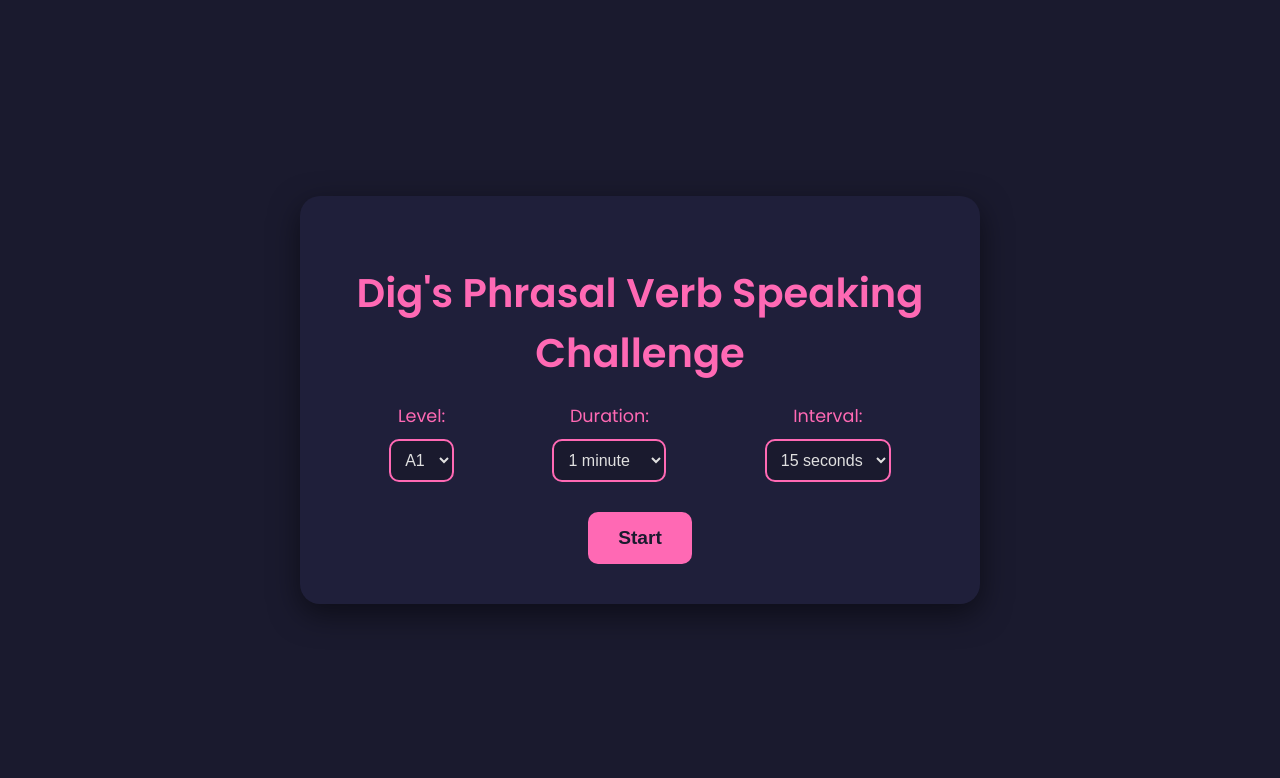
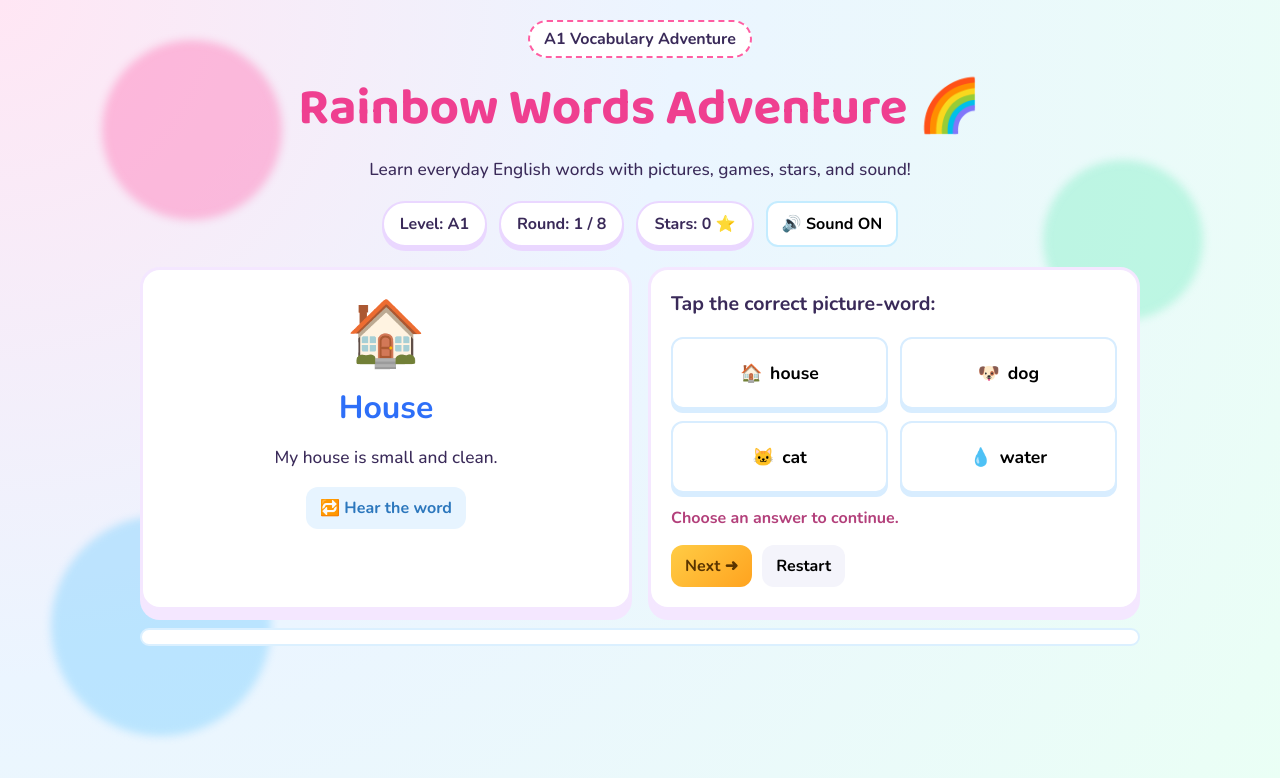
Before and after one commit to C0XTA11/English, a plain HTML site: page index.html in a window 1280 px wide. Drawn offline with nearby package versions, Linux system fonts and the light colour scheme.

Commit message:
Build colorful interactive A1 vocabulary adventure app

```diff
--- a/index.html
+++ b/index.html
@@ -1,62 +1,66 @@
 <!DOCTYPE html>
 <html lang="en">
 <head>
-    <meta charset="UTF-8">
-    <meta name="viewport" content="width=device-width, initial-scale=1.0">
-    <title>Dig's Phrasal Verb Speaking Challenge</title>
-    <link rel="stylesheet" href="style.css">
+  <meta charset="UTF-8" />
+  <meta name="viewport" content="width=device-width, initial-scale=1.0" />
+  <title>Rainbow Words Adventure • A1 ESL</title>
+  <link rel="stylesheet" href="style.css" />
 </head>
 <body>
-    <div class="container">
-        <header>
-            <h1>Dig's Phrasal Verb Speaking Challenge</h1>
+  <div class="background-blobs" aria-hidden="true">
+    <span class="blob blob-1"></span>
+    <span class="blob blob-2"></span>
+    <span class="blob blob-3"></span>
+  </div>
+
+  <main class="app">
+    <header class="hero">
+      <p class="badge">A1 Vocabulary Adventure</p>
+      <h1>Rainbow Words Adventure 🌈</h1>
+      <p class="subtitle">
+        Learn everyday English words with pictures, games, stars, and sound!
+      </p>
     </header>
-        <main>
-            <div class="settings">
-                <div class="setting">
-                    <label for="level">Level:</label>
-                    <select id="level">
-                        <option value="A1">A1</option>
-                        <option value="A2">A2</option>
-                        <option value="B1">B1</option>
-                        <option value="B2">B2</option>
-                        <option value="C1">C1</option>
-                        <option value="C2">C2</option>
-                    </select>
+
+    <section class="dashboard" aria-live="polite">
+      <div class="pill">Level: <strong>A1</strong></div>
+      <div class="pill">Round: <strong id="round">1</strong> / <span id="total-rounds">8</span></div>
+      <div class="pill">Stars: <strong id="stars">0</strong> ⭐</div>
+      <button id="sound-toggle" class="icon-btn" type="button" aria-pressed="true">🔊 Sound ON</button>
+    </section>
+
+    <section class="scene">
+      <div class="word-card">
+        <div class="emoji" id="emoji" aria-hidden="true">🍎</div>
+        <h2 id="word">apple</h2>
+        <p id="sentence">I eat an apple every day.</p>
+        <button id="speak-btn" class="secondary" type="button">🔁 Hear the word</button>
       </div>
-                <div class="setting">
-                    <label for="duration">Duration:</label>
-                    <select id="duration">
-                        <option value="60">1 minute</option>
-                        <option value="120">2 minutes</option>
-                    </select>
-                </div>
-                <div class="setting">
-                    <label for="interval">Interval:</label>
-                    <select id="interval">
-                        <option value="15">15 seconds</option>
-                        <option value="20">20 seconds</option>
-                        <option value="25">25 seconds</option>
-                    </select>
+
+      <div class="challenge-card">
+        <h3 id="prompt">Tap the correct picture-word:</h3>
+        <div id="options" class="options" role="group" aria-label="Answer choices"></div>
+        <p id="feedback" class="feedback">Choose an answer to continue.</p>
+        <div class="controls">
+          <button id="next-btn" type="button" disabled>Next ➜</button>
+          <button id="restart-btn" class="ghost" type="button">Restart</button>
         </div>
       </div>
-            <button id="start-btn">Start</button>
-            <div class="challenge" style="display: none;">
-                <div class="timers">
-                    <div id="total-time">00:00</div>
-                    <div class="progress-bar-container">
-                        <div id="progress-bar"></div>
+    </section>
+
+    <section class="progress-wrap" aria-label="Progress">
+      <div id="progress-track">
+        <div id="progress-fill"></div>
       </div>
-                </div>
-                <div class="phrasal-verb"></div>
-                <div class="synonyms">
-                    <div class="synonym"></div>
-                    <div class="synonym"></div>
-                    <div class="synonym"></div>
-                </div>
-            </div>
+    </section>
+
+    <section id="summary" class="summary hidden" aria-live="polite">
+      <h3>Great job! 🎉</h3>
+      <p id="summary-text"></p>
+      <button id="play-again" type="button">Play Again</button>
+    </section>
   </main>
-    </div>
+
   <script src="script.js"></script>
 </body>
 </html>
--- a/script.js
+++ b/script.js
@@ -1,155 +1,164 @@
-document.addEventListener('DOMContentLoaded', () => {
-    const phrasalVerbs = {
-        A1: [
-            { verb: 'come in', synonyms: ['enter', 'arrive', 'join'] },
-            { verb: 'get up', synonyms: ['rise', 'stand', 'awaken'] },
-            { verb: 'go away', synonyms: ['leave', 'depart', 'disappear'] },
-            { verb: 'sit down', synonyms: ['take a seat', 'be seated', 'rest'] },
-            { verb: 'stand up', synonyms: ['rise', 'get to your feet', 'be upright'] },
-        ],
-        A2: [
-            { verb: 'look for', synonyms: ['search', 'seek', 'hunt'] },
-            { verb: 'take off', synonyms: ['remove', 'depart', 'fly'] },
-            { verb: 'turn on', synonyms: ['activate', 'start', 'initiate'] },
-            { verb: 'fill in', synonyms: ['complete', 'provide information', 'substitute'] },
-            { verb: 'get on', synonyms: ['board', 'enter', 'mount'] },
-        ],
-        B1: [
-            { verb: 'break down', synonyms: ['fail', 'collapse', 'stop working'] },
-            { verb: 'give up', synonyms: ['quit', 'surrender', 'abandon'] },
-            { verb: 'find out', synonyms: ['discover', 'learn', 'ascertain'] },
-            { verb: 'look forward to', synonyms: ['anticipate', 'await eagerly', 'be excited about'] },
-            { verb: 'put off', synonyms: ['postpone', 'delay', 'reschedule'] },
-        ],
-        B2: [
-            { verb: 'carry on', synonyms: ['continue', 'proceed', 'persist'] },
-            { verb: 'look after', synonyms: ['care for', 'tend to', 'protect'] },
-            { verb: 'run out of', synonyms: ['exhaust', 'deplete', 'use up'] },
-            { verb: 'bring up', synonyms: ['raise a child', 'mention', 'introduce a topic'] },
-            { verb: 'show off', synonyms: ['boast', 'brag', 'display proudly'] },
-        ],
-        C1: [
-            { verb: 'come up with', synonyms: ['devise', 'invent', 'propose'] },
-            { verb: 'get away with', synonyms: ['escape blame', 'avoid punishment', 'succeed dishonestly'] },
-            { verb: 'put up with', synonyms: ['tolerate', 'endure', 'bear'] },
-            { verb: 'catch up on', synonyms: ['do something that you did not have time for earlier', 'get up to date with', 'make up for lost time'] },
-            { verb: 'drop out of', synonyms: ['abandon', 'quit', 'leave'] },
-        ],
-        C2: [
-            { verb: 'cut down on', synonyms: ['reduce', 'lessen', 'decrease'] },
-            { verb: 'look down on', synonyms: ['despise', 'scorn', 'disdain'] },
-            { verb: 'settle for', synonyms: ['accept reluctantly', 'compromise on', 'be satisfied with less'] },
-            { verb: 'get round to', synonyms: ['find time to do', 'finally manage to do', 'get to'] },
-            { verb: 'live up to', synonyms: ['fulfill expectations', 'meet standards', 'satisfy'] },
-        ],
-    };
+const vocabulary = [
+  { word: 'apple', emoji: '🍎', sentence: 'I eat an apple every day.' },
+  { word: 'book', emoji: '📘', sentence: 'This is my English book.' },
+  { word: 'cat', emoji: '🐱', sentence: 'The cat is under the chair.' },
+  { word: 'dog', emoji: '🐶', sentence: 'My dog is very friendly.' },
+  { word: 'house', emoji: '🏠', sentence: 'My house is small and clean.' },
+  { word: 'water', emoji: '💧', sentence: 'Please drink water.' },
+  { word: 'sun', emoji: '☀️', sentence: 'The sun is bright today.' },
+  { word: 'banana', emoji: '🍌', sentence: 'I like a yellow banana.' }
+];
 
-    const colors = [
-        { primary: '#ff69b4', secondary: '#17e9e1' },
-        { primary: '#7fffd4', secondary: '#ff6347' },
-        { primary: '#f0e68c', secondary: '#9370db' },
-        { primary: '#00fa9a', secondary: '#ff00ff' },
-        { primary: '#ffa500', secondary: '#4169e1' },
-        { primary: '#ff4757', secondary: '#2ed573' },
-        { primary: '#5352ed', secondary: '#ffb142' }
-    ];
+const roundEl = document.getElementById('round');
+const totalRoundsEl = document.getElementById('total-rounds');
+const starsEl = document.getElementById('stars');
+const emojiEl = document.getElementById('emoji');
+const wordEl = document.getElementById('word');
+const sentenceEl = document.getElementById('sentence');
+const optionsEl = document.getElementById('options');
+const feedbackEl = document.getElementById('feedback');
+const progressFillEl = document.getElementById('progress-fill');
+const nextBtn = document.getElementById('next-btn');
+const restartBtn = document.getElementById('restart-btn');
+const playAgainBtn = document.getElementById('play-again');
+const summaryEl = document.getElementById('summary');
+const summaryTextEl = document.getElementById('summary-text');
+const speakBtn = document.getElementById('speak-btn');
+const soundToggleBtn = document.getElementById('sound-toggle');
 
-    const levelSelect = document.getElementById('level');
-    const durationSelect = document.getElementById('duration');
-    const intervalSelect = document.getElementById('interval');
-    const startBtn = document.getElementById('start-btn');
-    const settingsDiv = document.querySelector('.settings');
-    const challengeDiv = document.querySelector('.challenge');
-    const phrasalVerbEl = document.querySelector('.phrasal-verb');
-    const synonymEls = document.querySelectorAll('.synonym');
-    const totalTimeEl = document.getElementById('total-time');
-    const progressBarEl = document.getElementById('progress-bar');
-    const progressBarContainer = document.querySelector('.progress-bar-container');
+const totalRounds = vocabulary.length;
+let round = 0;
+let stars = 0;
+let canAnswer = true;
+let soundOn = true;
+let current = null;
+let deck = [];
 
-    let gameInterval;
-    let gameTimeout;
-    let totalTimeInterval;
-    let progressBarInterval;
+totalRoundsEl.textContent = totalRounds;
 
-    startBtn.addEventListener('click', startGame);
+function shuffle(arr) {
+  return [...arr].sort(() => Math.random() - 0.5);
+}
 
-    function startGame() {
-        const level = levelSelect.value;
-        const duration = parseInt(durationSelect.value, 10) * 1000;
-        const interval = parseInt(intervalSelect.value, 10) * 1000;
+function speak(text) {
+  if (!soundOn || !('speechSynthesis' in window)) return;
+  const utterance = new SpeechSynthesisUtterance(text);
+  utterance.rate = 0.9;
+  utterance.pitch = 1.1;
+  speechSynthesis.cancel();
+  speechSynthesis.speak(utterance);
+}
 
-        settingsDiv.style.display = 'none';
-        startBtn.style.display = 'none';
-        challengeDiv.style.display = 'block';
+function buildOptions(correctWord) {
+  const distractors = shuffle(vocabulary.filter((item) => item.word !== correctWord.word)).slice(0, 3);
+  return shuffle([correctWord, ...distractors]);
+}
 
-        let totalSeconds = 0;
-        totalTimeEl.textContent = '00:00';
-        totalTimeInterval = setInterval(() => {
-            totalSeconds++;
-            const minutes = Math.floor(totalSeconds / 60).toString().padStart(2, '0');
-            const seconds = (totalSeconds % 60).toString().padStart(2, '0');
-            totalTimeEl.textContent = `${minutes}:${seconds}`;
-        }, 1000);
+function setFeedback(message, good = false) {
+  feedbackEl.textContent = message;
+  feedbackEl.style.color = good ? '#179763' : '#b3407b';
+}
 
-        const availableVerbs = [...phrasalVerbs[level]];
+function updateProgress() {
+  roundEl.textContent = Math.min(round + 1, totalRounds);
+  starsEl.textContent = stars;
+  progressFillEl.style.width = `${(round / totalRounds) * 100}%`;
+}
 
-        function displayNewChallenge() {
-            clearInterval(progressBarInterval);
-            let progress = 100;
-            const startTime = Date.now();
+function renderRound() {
+  if (round >= totalRounds) {
+    showSummary();
+    return;
+  }
 
-            progressBarInterval = setInterval(() => {
-                const elapsedTime = Date.now() - startTime;
-                progress = 100 - (elapsedTime / interval) * 100;
-                progressBarEl.style.width = `${Math.max(0, progress)}%`;
-            }, 50);
+  current = deck[round];
+  canAnswer = true;
+  nextBtn.disabled = true;
+  setFeedback('Choose an answer to continue.');
 
-            if (availableVerbs.length === 0) {
-                availableVerbs.push(...phrasalVerbs[level]);
-            }
+  emojiEl.textContent = current.emoji;
+  wordEl.textContent = current.word;
+  sentenceEl.textContent = current.sentence;
 
-            const verbIndex = Math.floor(Math.random() * availableVerbs.length);
-            const currentVerb = availableVerbs.splice(verbIndex, 1)[0];
-            phrasalVerbEl.textContent = currentVerb.verb;
+  optionsEl.innerHTML = '';
+  const options = buildOptions(current);
 
-            const randomColor = colors[Math.floor(Math.random() * colors.length)];
-            phrasalVerbEl.style.color = randomColor.primary;
-            progressBarEl.style.backgroundColor = randomColor.secondary;
-            progressBarContainer.style.borderColor = randomColor.secondary;
+  options.forEach((item) => {
+    const button = document.createElement('button');
+    button.type = 'button';
+    button.className = 'option';
+    button.innerHTML = `<span>${item.emoji}</span> <span>${item.word}</span>`;
 
-            const allSynonyms = [].concat(...Object.values(phrasalVerbs).flat().map(v => v.synonyms));
-            const correctSynonym = currentVerb.synonyms[Math.floor(Math.random() * currentVerb.synonyms.length)];
+    button.addEventListener('click', () => {
+      if (!canAnswer) return;
+      canAnswer = false;
 
-            let incorrect1, incorrect2;
-            do {
-                incorrect1 = allSynonyms[Math.floor(Math.random() * allSynonyms.length)];
-            } while (currentVerb.synonyms.includes(incorrect1));
-            do {
-                incorrect2 = allSynonyms[Math.floor(Math.random() * allSynonyms.length)];
-            } while (currentVerb.synonyms.includes(incorrect2) || incorrect2 === incorrect1);
+      const isCorrect = item.word === current.word;
+      if (isCorrect) {
+        stars += 1;
+        button.classList.add('correct');
+        setFeedback(`Fantastic! "${current.word}" is correct! ⭐`, true);
+        speak(`Great! ${current.word}`);
+      } else {
+        button.classList.add('wrong');
+        setFeedback(`Nice try! The right answer is "${current.word}".`, false);
+        speak(`Try again next round. ${current.word}`);
 
-            const options = [correctSynonym, incorrect1, incorrect2].sort(() => Math.random() - 0.5);
+        [...optionsEl.children].forEach((child) => {
+          if (child.textContent.includes(current.word)) {
+            child.classList.add('correct');
+          }
+        });
+      }
 
-            synonymEls.forEach((el, index) => {
-                el.textContent = options[index];
-                el.style.borderColor = randomColor.secondary;
-            });
-        }
+      starsEl.textContent = stars;
+      nextBtn.disabled = false;
+    });
 
-        displayNewChallenge();
-        gameInterval = setInterval(displayNewChallenge, interval);
-        gameTimeout = setTimeout(endGame, duration);
-    }
+    optionsEl.appendChild(button);
+  });
 
-    function endGame() {
-        clearInterval(gameInterval);
-        clearTimeout(gameTimeout);
-        clearInterval(totalTimeInterval);
-        clearInterval(progressBarInterval);
+  updateProgress();
+  speak(current.word);
+}
 
-        challengeDiv.style.display = 'none';
-        settingsDiv.style.display = 'flex';
-        startBtn.style.display = 'block';
-        startBtn.textContent = 'Play Again?';
-    }
+function showSummary() {
+  progressFillEl.style.width = '100%';
+  summaryEl.classList.remove('hidden');
+  summaryTextEl.textContent = `You got ${stars} out of ${totalRounds} stars. Keep practicing and you will become a word champion!`;
+  nextBtn.disabled = true;
+}
+
+function resetGame() {
+  round = 0;
+  stars = 0;
+  deck = shuffle(vocabulary);
+  summaryEl.classList.add('hidden');
+  updateProgress();
+  renderRound();
+}
+
+nextBtn.addEventListener('click', () => {
+  round += 1;
+  renderRound();
 });
+
+restartBtn.addEventListener('click', resetGame);
+playAgainBtn.addEventListener('click', resetGame);
+
+speakBtn.addEventListener('click', () => {
+  if (current) {
+    speak(current.word);
+  }
+});
+
+soundToggleBtn.addEventListener('click', () => {
+  soundOn = !soundOn;
+  soundToggleBtn.textContent = soundOn ? '🔊 Sound ON' : '🔈 Sound OFF';
+  soundToggleBtn.setAttribute('aria-pressed', String(soundOn));
+  if (!soundOn && 'speechSynthesis' in window) {
+    speechSynthesis.cancel();
+  }
+});
+
+resetGame();
--- a/style.css
+++ b/style.css
@@ -1,130 +1,267 @@
-@import url('https://fonts.googleapis.com/css2?family=Poppins:wght@400;600&display=swap');
+@import url('https://fonts.googleapis.com/css2?family=Baloo+2:wght@500;700;800&family=Nunito:wght@500;700&display=swap');
+
+:root {
+  --bg: #fff4fb;
+  --card: #ffffff;
+  --ink: #3a2a59;
+  --pink: #ff5da2;
+  --blue: #32b3ff;
+  --yellow: #ffcc45;
+  --green: #1dc98f;
+}
+
+* {
+  box-sizing: border-box;
+}
 
 body {
-    font-family: 'Poppins', sans-serif;
-    background-color: #1a1a2e;
-    color: #e0e0e0;
-    display: flex;
-    justify-content: center;
-    align-items: center;
-    height: 100vh;
-    margin: 0;
+  margin: 0;
+  min-height: 100vh;
+  background: radial-gradient(circle at top left, #ffe6f4, #ebf5ff 45%, #eafff5);
+  color: var(--ink);
+  font-family: 'Nunito', sans-serif;
+  padding: 20px;
 }
 
-.container {
-    background-color: #1f1f3a;
-    padding: 40px;
-    border-radius: 20px;
-    box-shadow: 0 10px 30px rgba(0, 0, 0, 0.5);
-    text-align: center;
-    width: 90%;
-    max-width: 600px;
+.background-blobs {
+  position: fixed;
+  inset: 0;
+  pointer-events: none;
+  z-index: -1;
 }
 
-header h1 {
-    color: #ff69b4;
-    font-size: 2.5em;
-    margin-bottom: 20px;
+.blob {
+  position: absolute;
+  border-radius: 50%;
+  filter: blur(4px);
+  opacity: 0.45;
 }
 
-.settings {
-    display: flex;
-    justify-content: space-around;
-    margin-bottom: 30px;
+.blob-1 {
+  width: 180px;
+  height: 180px;
+  background: #ff7ab8;
+  top: 5%;
+  left: 8%;
 }
 
-.setting {
-    display: flex;
-    flex-direction: column;
+.blob-2 {
+  width: 220px;
+  height: 220px;
+  background: #7fd1ff;
+  bottom: 8%;
+  left: 4%;
 }
 
-.setting label {
-    font-size: 1.1em;
-    margin-bottom: 10px;
-    color: #ff69b4;
+.blob-3 {
+  width: 160px;
+  height: 160px;
+  background: #85efc8;
+  top: 20%;
+  right: 6%;
 }
 
-.setting select {
-    padding: 10px;
-    border-radius: 10px;
-    border: 2px solid #ff69b4;
-    background-color: #1a1a2e;
-    color: #e0e0e0;
-    font-size: 1em;
+.app {
+  max-width: 1000px;
+  margin: 0 auto;
 }
 
-#start-btn {
-    background-color: #ff69b4;
-    color: #1a1a2e;
-    border: none;
-    padding: 15px 30px;
-    font-size: 1.2em;
-    font-weight: 600;
-    border-radius: 10px;
-    cursor: pointer;
-    transition: background-color 0.3s ease;
+.hero {
+  text-align: center;
+  margin-bottom: 14px;
 }
 
-#start-btn:hover {
-    background-color: #ff85c1;
+.badge {
+  display: inline-block;
+  background: #fff;
+  border: 2px dashed var(--pink);
+  border-radius: 999px;
+  padding: 6px 14px;
+  margin: 0;
+  font-weight: 700;
 }
 
-.challenge {
-    margin-top: 30px;
+h1 {
+  margin: 10px 0 8px;
+  font-family: 'Baloo 2', cursive;
+  font-size: clamp(2.2rem, 4vw, 3.4rem);
+  color: #ef3f90;
 }
 
-.timers {
-    display: flex;
-    justify-content: space-between;
-    align-items: center;
-    margin-bottom: 20px;
+.subtitle {
+  margin: 0 auto;
+  max-width: 620px;
+  font-size: 1.08rem;
 }
 
-#total-time {
-    font-size: 1.5em;
-    font-weight: 600;
-    color: #ff69b4;
+.dashboard {
+  display: flex;
+  flex-wrap: wrap;
+  justify-content: center;
+  gap: 12px;
+  margin: 20px 0;
 }
 
-.progress-bar-container {
-    width: 70%;
-    height: 20px;
-    background-color: #1a1a2e;
-    border-radius: 10px;
-    border: 2px solid #17e9e1;
+.pill {
+  background: var(--card);
+  border-radius: 999px;
+  padding: 10px 16px;
+  border: 2px solid #ead7ff;
+  box-shadow: 0 4px 0 #ead7ff;
+  font-weight: 700;
 }
 
-#progress-bar {
-    width: 100%;
-    height: 100%;
-    background-color: #17e9e1;
-    border-radius: 8px;
-    transition: width 0.5s linear;
+.icon-btn,
+button {
+  border: none;
+  border-radius: 12px;
+  padding: 10px 14px;
+  font-family: inherit;
+  font-size: 1rem;
+  font-weight: 700;
+  cursor: pointer;
 }
 
-.phrasal-verb {
-    font-size: 2.5em;
-    font-weight: 600;
-    margin-bottom: 20px;
-    transition: color 0.5s ease;
+.icon-btn {
+  background: #fff;
+  border: 2px solid #c4ecff;
 }
 
-.synonyms {
-    display: flex;
-    justify-content: space-around;
+.scene {
+  display: grid;
+  grid-template-columns: 1fr 1fr;
+  gap: 16px;
 }
 
-.synonym {
-    background-color: #1a1a2e;
-    padding: 15px 20px;
-    border-radius: 10px;
-    border: 2px solid #17e9e1;
-    width: 30%;
-    font-size: 1.1em;
-    transition: background-color 0.3s ease, transform 0.3s ease;
+.word-card,
+.challenge-card,
+.summary {
+  background: var(--card);
+  border: 3px solid #f4e7ff;
+  border-radius: 20px;
+  box-shadow: 0 10px 0 #f4e7ff;
+  padding: 20px;
 }
 
-.synonym:hover {
-    background-color: #2a2a4a;
-    transform: translateY(-5px);
+.word-card {
+  text-align: center;
 }
+
+.emoji {
+  font-size: 4rem;
+}
+
+.word-card h2 {
+  margin: 8px 0;
+  font-size: 2rem;
+  color: #2e6ff8;
+  text-transform: capitalize;
+}
+
+.word-card p {
+  font-size: 1.08rem;
+}
+
+.secondary {
+  background: #e7f4ff;
+  color: #2c77bd;
+}
+
+.challenge-card h3 {
+  margin-top: 0;
+  font-size: 1.22rem;
+}
+
+.options {
+  display: grid;
+  grid-template-columns: 1fr 1fr;
+  gap: 12px;
+}
+
+.option {
+  background: #fff;
+  border: 2px solid #d8edff;
+  box-shadow: 0 4px 0 #d8edff;
+  min-height: 72px;
+  display: flex;
+  align-items: center;
+  justify-content: center;
+  gap: 8px;
+  font-size: 1.1rem;
+}
+
+.option:hover {
+  transform: translateY(-2px);
+}
+
+.option.correct {
+  border-color: #7ce7b8;
+  box-shadow: 0 4px 0 #7ce7b8;
+  background: #effff7;
+}
+
+.option.wrong {
+  border-color: #ff9cc8;
+  box-shadow: 0 4px 0 #ff9cc8;
+  background: #fff1f7;
+}
+
+.feedback {
+  min-height: 30px;
+  margin: 14px 0 8px;
+  font-weight: 700;
+}
+
+.controls {
+  display: flex;
+  gap: 10px;
+}
+
+#next-btn,
+#play-again {
+  background: linear-gradient(135deg, var(--yellow), #ffa31f);
+  color: #5a3400;
+}
+
+.ghost {
+  background: #f4f4fb;
+}
+
+.progress-wrap {
+  margin-top: 18px;
+}
+
+#progress-track {
+  width: 100%;
+  height: 18px;
+  background: #fff;
+  border-radius: 999px;
+  border: 2px solid #dbf0ff;
+  overflow: hidden;
+}
+
+#progress-fill {
+  height: 100%;
+  width: 0;
+  background: linear-gradient(90deg, #ff87bd, #76b8ff, #73e9bb);
+  transition: width 0.35s ease;
+}
+
+.summary {
+  margin-top: 18px;
+  text-align: center;
+}
+
+.hidden {
+  display: none;
+}
+
+@media (max-width: 800px) {
+  .scene {
+    grid-template-columns: 1fr;
+  }
+
+  .options {
+    grid-template-columns: 1fr;
+  }
+}
```
Lines whose indentation alone changed are shown as unchanged.
